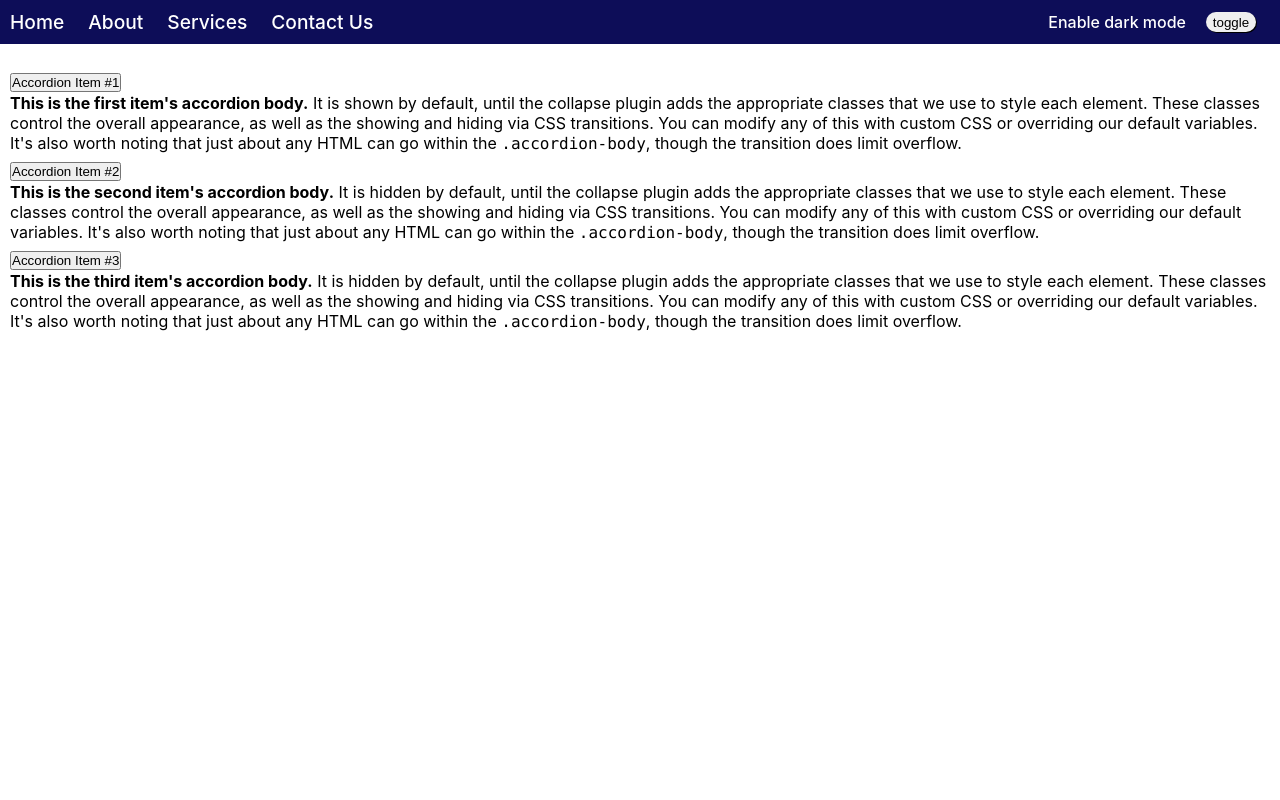
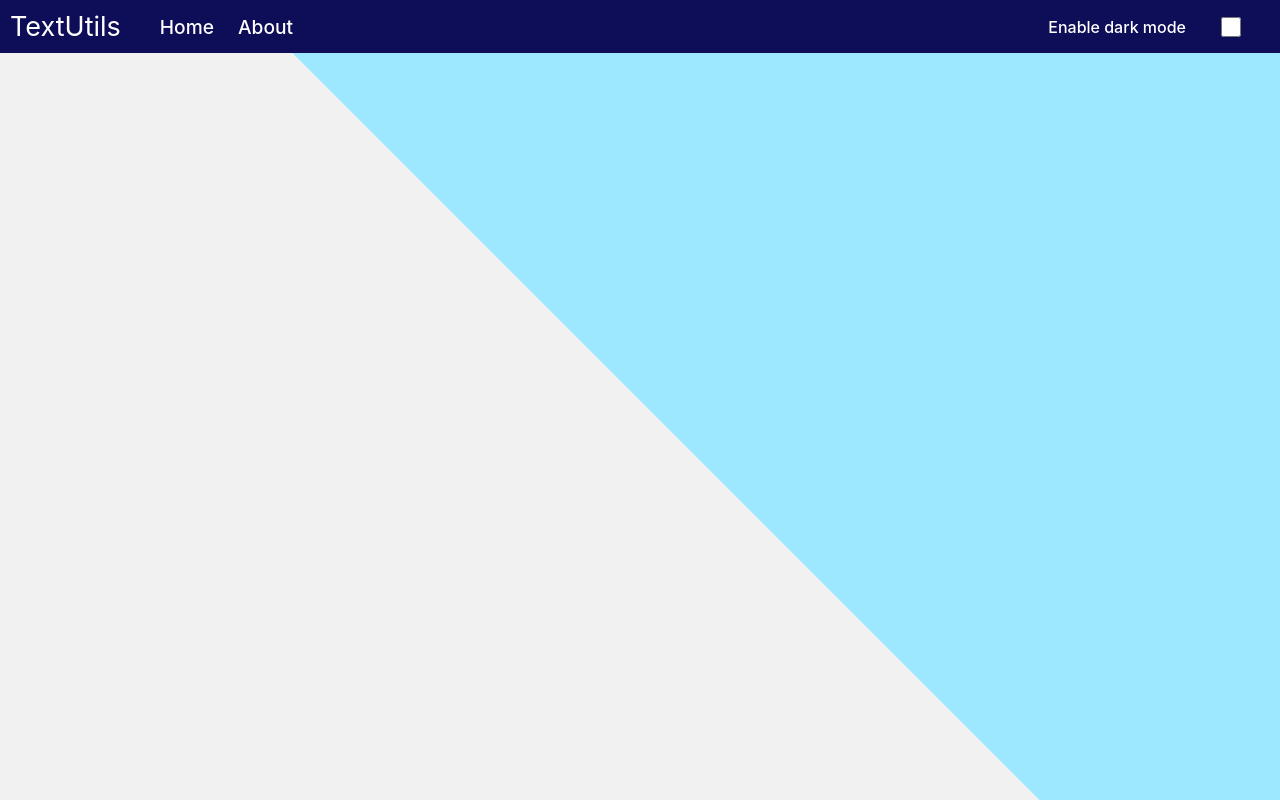
Before and after one commit to asadraiyan/react-textutils, a React (Create React App) app: page /About in a window 1280 px wide. Built offline with nearby package versions, Linux system fonts and the light colour scheme.

Commit message:
modified home page textutils

```diff
--- a/src/App.css
+++ b/src/App.css
@@ -1,26 +1,40 @@
-*{
+* {
   margin: 0;
   padding: 0;
+  box-sizing: border-box;
 }
-nav{
+
+body {
+  background: linear-gradient(45deg, rgb(241, 241, 241) 50%, rgb(158, 232, 255) 50%);
+  height: 100vh;
+}
+
+nav {
   display: flex;
   background-color: rgb(13, 13, 88);
   justify-content: space-between;
   align-items: center;
 }
+
 .navLink {
   display: flex;
   gap: 1.5rem;
   padding: 10px;
   align-items: center;
 }
+
 .navLink a {
   text-decoration: none;
   color: white;
   font-weight: 500;
   font-size: 1.2rem;
 }
-.box{
+
+.navLink a:hover {
+  color: rgb(158, 232, 255)
+}
+
+.box {
   display: flex;
   margin-right: 1.5rem;
   gap: 10px;
@@ -28,16 +42,27 @@ nav{
   font-weight: 500;
 }
 
-.mode{
+
+.home {
+  margin-left: 15px;
+}
+
+.mode {
   width: 50px;
   height: 20px;
   margin-left: 10px;
   cursor: pointer;
-  box-shadow: 1px 1px;
-  border-radius: 1px;
-  border: none;
-  border-radius: 10px;
+  /* box-shadow: 1px 1px;
+  border-radius: 1px; */
+  /* border: none; */
+  /* border-radius: 10px; */
 }
-.mode:hover{
+
+.mode:hover {
   background-color: rgb(174, 174, 240);
 }
+
+.logo {
+  color: white;
+  font-size: 27px;
+}
--- a/src/App.js
+++ b/src/App.js
@@ -1,13 +1,12 @@
 // import logo from "./logo.svg";
-import React, {useState} from "react";
+import React, { useState } from "react";
 import "./App.css";
 import "./styles/Home.css";
 import Home from "./components/Home";
 import Navbar from "./components/Navbar";
 import { BrowserRouter as Router, Route, Routes } from "react-router-dom";
 import About from "./components/About";
-import Services from "./components/Services";
-import Contact from "./components/Contact";
+
 
 function App() {
   const [mode, setMode] = useState("light");
@@ -15,19 +14,12 @@ function App() {
     <Router>
       <div className="App">
         <Navbar
-          mode = {mode}
-          setMode = {setMode}
+          mode={mode}
+          setMode={setMode}
         />
         <Routes>
-          <Route
-            exact path="/"
-            element={
-              <Home />
-            }
-          />
+          <Route exact path="/" element={<Home mode={mode} />} />
           <Route exact path="/About" element={<About />} />
-          <Route exact path="/Services" element={<Services />} />
-          <Route exact path="/Contact" element={<Contact />} />
         </Routes>
       </div>
     </Router>
--- a/src/components/About.js
+++ b/src/components/About.js
@@ -3,98 +3,7 @@ import React from "react";
 export default function About() {
   return (
     <div className="container">
-      <div class="accordion" id="accordionPanelsStayOpenExample">
-        <div class="accordion-item">
-          <h2 class="accordion-header" id="panelsStayOpen-headingOne">
-            <button
-              class="accordion-button"
-              type="button"
-              data-bs-toggle="collapse"
-              data-bs-target="#panelsStayOpen-collapseOne"
-              aria-expanded="true"
-              aria-controls="panelsStayOpen-collapseOne"
-            >
-              Accordion Item #1
-            </button>
-          </h2>
-          <div
-            id="panelsStayOpen-collapseOne"
-            class="accordion-collapse collapse show"
-            aria-labelledby="panelsStayOpen-headingOne"
-          >
-            <div class="accordion-body">
-              <strong>This is the first item's accordion body.</strong> It is
-              shown by default, until the collapse plugin adds the appropriate
-              classes that we use to style each element. These classes control
-              the overall appearance, as well as the showing and hiding via CSS
-              transitions. You can modify any of this with custom CSS or
-              overriding our default variables. It's also worth noting that just
-              about any HTML can go within the <code>.accordion-body</code>,
-              though the transition does limit overflow.
-            </div>
-          </div>
-        </div>
-        <div class="accordion-item">
-          <h2 class="accordion-header" id="panelsStayOpen-headingTwo">
-            <button
-              class="accordion-button collapsed"
-              type="button"
-              data-bs-toggle="collapse"
-              data-bs-target="#panelsStayOpen-collapseTwo"
-              aria-expanded="false"
-              aria-controls="panelsStayOpen-collapseTwo"
-            >
-              Accordion Item #2
-            </button>
-          </h2>
-          <div
-            id="panelsStayOpen-collapseTwo"
-            class="accordion-collapse collapse"
-            aria-labelledby="panelsStayOpen-headingTwo"
-          >
-            <div class="accordion-body">
-              <strong>This is the second item's accordion body.</strong> It is
-              hidden by default, until the collapse plugin adds the appropriate
-              classes that we use to style each element. These classes control
-              the overall appearance, as well as the showing and hiding via CSS
-              transitions. You can modify any of this with custom CSS or
-              overriding our default variables. It's also worth noting that just
-              about any HTML can go within the <code>.accordion-body</code>,
-              though the transition does limit overflow.
-            </div>
-          </div>
-        </div>
-        <div class="accordion-item">
-          <h2 class="accordion-header" id="panelsStayOpen-headingThree">
-            <button
-              class="accordion-button collapsed"
-              type="button"
-              data-bs-toggle="collapse"
-              data-bs-target="#panelsStayOpen-collapseThree"
-              aria-expanded="false"
-              aria-controls="panelsStayOpen-collapseThree"
-            >
-              Accordion Item #3
-            </button>
-          </h2>
-          <div
-            id="panelsStayOpen-collapseThree"
-            class="accordion-collapse collapse"
-            aria-labelledby="panelsStayOpen-headingThree"
-          >
-            <div class="accordion-body">
-              <strong>This is the third item's accordion body.</strong> It is
-              hidden by default, until the collapse plugin adds the appropriate
-              classes that we use to style each element. These classes control
-              the overall appearance, as well as the showing and hiding via CSS
-              transitions. You can modify any of this with custom CSS or
-              overriding our default variables. It's also worth noting that just
-              about any HTML can go within the <code>.accordion-body</code>,
-              though the transition does limit overflow.
-            </div>
-          </div>
-        </div>
-      </div>
+
     </div>
   );
 }
--- a/src/components/Home.js
+++ b/src/components/Home.js
@@ -1,12 +1,18 @@
 import React, { useState } from "react";
 
-export default function Home() {
+export default function Home({ mode }) {
   const [text, setText] = useState("");
-  const [btntext, setBtntext] = useState("Enable dark mode");
-  const [myStyle, setmyStyle] = useState({
-    color: "black",
+
+  const lightBack = {
     backgroundColor: "white",
-  });
+    color: "black"
+  }
+
+  const DarkBack = {
+    backgroundColor: "#272727",
+    color: "white"
+  }
+
   const upperCaseHandler = () => {
     // console.log("Uppercase was clicked" + text)
     const newText = text.toUpperCase();
@@ -22,20 +28,9 @@ export default function Home() {
     setText("");
   };
 
-  const toggleStyle = () => {
-    if (myStyle.color === "black") {
-      setmyStyle({
-        color: "white",
-        backgroundColor: "black",
-      });
-      setBtntext("Enable light mode");
-    } else {
-      setmyStyle({
-        color: "black",
-        backgroundColor: "white",
-      });
-      setBtntext("Enable dark mode");
-    }
+  const extraSpacesHandler = () => {
+    const newText = text.split(/[ ]+/);
+    setText(newText.join(" "));
   };
 
   const copyTextHandler = () => {
@@ -47,44 +42,46 @@ export default function Home() {
   };
 
   return (
-    <div>
+    <>
+
       <div className="container">
-        <h1>Enter the text to analyze below</h1>
+        <h1>Enter the text to analyse below:</h1>
         <textarea
           name="form"
           className="text"
           value={text}
           onChange={changetext}
           rows="10"
-          style={myStyle}
-          // style={{color: "red"}}
+          style={mode === "light" ? lightBack : DarkBack}
+
         ></textarea>
         <div className="btncont">
-          <button className="btn" onClick={upperCaseHandler}>
+          <button className="btn" onClick={upperCaseHandler} disabled={text.length === 0 ? true : false}>
             Convert to Uppercase
           </button>
-          <button className="btn1" onClick={lowerCaseHandler}>
+          <button className="btn1" onClick={lowerCaseHandler} disabled={text.length === 0 ? true : false}>
             Convert to Lowercase
           </button>
-          <button className="btn2" onClick={clearTextHandler}>
+          <button className="btn2" onClick={clearTextHandler} disabled={text.length === 0 ? true : false}>
             Clear text
           </button>
-          <button className="btn3" onClick={toggleStyle}>
-            {btntext}
+          <button className="btn3" onClick={extraSpacesHandler} disabled={text.length === 0 ? true : false}>
+            Remove extra spaces
           </button>
-          <button className="btn" onClick={copyTextHandler}>
+          <button className="btn" onClick={copyTextHandler} disabled={text.length === 0 ? true : false}>
             Copy Text
           </button>
         </div>
       </div>
       <div className="container">
-        <h1>Your text summary</h1>
-        <p>
+        <h1 className="heading">Your text summary</h1>
+        <p className="words-characters">
           {text ? text.split(/\s+/).length : 0} words, {text.length} characters
         </p>
-        <h2>Preview</h2>
-        <p>{text}</p>
+        <p className="read">{0.008 * text.split(/\s+/).length} Minutes to read</p>
+        <h2 className="preview">Preview</h2>
+        <p className="preview-text">{text}</p>
       </div>
-    </div>
+    </>
   );
 }
--- a/src/components/Navbar.js
+++ b/src/components/Navbar.js
@@ -3,18 +3,18 @@ import { Link } from "react-router-dom";
 
 export default function Navbar(props) {
 
-  const {mode, setMode} = props
+  const { mode, setMode } = props
 
   const [modeText, setmodeText] = useState("Enable dark mode");
-  const redBgHandler = () => {
+  const toggle = () => {
     if (mode === "light") {
       setMode("dark");
-      document.body.style.backgroundColor = "black";
+      document.body.style.background = "linear-gradient(45deg, rgb(92, 92, 92) 50%, rgb(27, 27, 27) 50%)";
       document.body.style.color = "white";
       setmodeText("Enable light mode");
     } else {
       setMode("light");
-      document.body.style.backgroundColor = "white";
+      document.body.style.background = "linear-gradient(45deg, rgb(241, 241, 241) 50%, rgb(158, 232, 255) 50%)";
       document.body.style.color = "black";
       setmodeText("Enable dark mode");
     }
@@ -22,14 +22,15 @@ export default function Navbar(props) {
   return (
     <nav mode={mode}>
       <div className="navLink">
-        <Link to="/">Home</Link>
+        <div className="logo">
+          <span>TextUtils</span>
+        </div>
+        <Link to="/" className="home">Home</Link>
         <Link to="/About">About</Link>
-        <Link to="/Services">Services</Link>
-        <Link to="/Contact">Contact Us</Link>
       </div>
       <div className="box">
         {modeText}
-        <button className="mode" onClick={redBgHandler}>toggle</button>
+        <input type="checkbox" className="mode" onClick={toggle} />
       </div>
     </nav>
   );
--- a/src/styles/Home.css
+++ b/src/styles/Home.css
@@ -6,19 +6,22 @@
   padding: 5px 10px;
   margin-top: 15px;
 }
+
 .text {
   width: 50vw;
   height: 35vh;
   font-size: 18px;
-  border-radius: 2px;
+  border-radius: 5px;
   margin-top: 10px;
   cursor: text;
 }
+
 .btncont {
   display: flex;
   margin-top: 10px;
   gap: 10px;
 }
+
 .btn {
   padding: 10px 12px;
   font-size: 15px;
@@ -30,6 +33,7 @@
   border: none;
   background-color: rgb(165, 165, 245);
 }
+
 .btn1 {
   padding: 10px 12px;
   font-size: 15px;
@@ -41,6 +45,7 @@
   border: none;
   background-color: rgb(214, 133, 160);
 }
+
 .btn2 {
   padding: 10px 12px;
   font-size: 15px;
@@ -52,6 +57,7 @@
   border: none;
   background-color: rgb(241, 105, 56);
 }
+
 .btn3 {
   padding: 10px 12px;
   font-size: 15px;
@@ -63,3 +69,24 @@
   border: none;
   background-color: rgb(238, 147, 238);
 }
+
+.heading {
+  font-size: 30px;
+}
+
+.words-characters {
+  font-size: 18px;
+}
+
+.preview {
+  font-size: 30px;
+  margin-top: 20px;
+}
+
+.preview-text {
+  font-size: 18px;
+}
+
+.read {
+  font-size: 18px;
+}
```
Also changed, not shown: src/components/Contact.js (+20 -0 lines), 1 other file (tests, documents, lock files or other folders).
